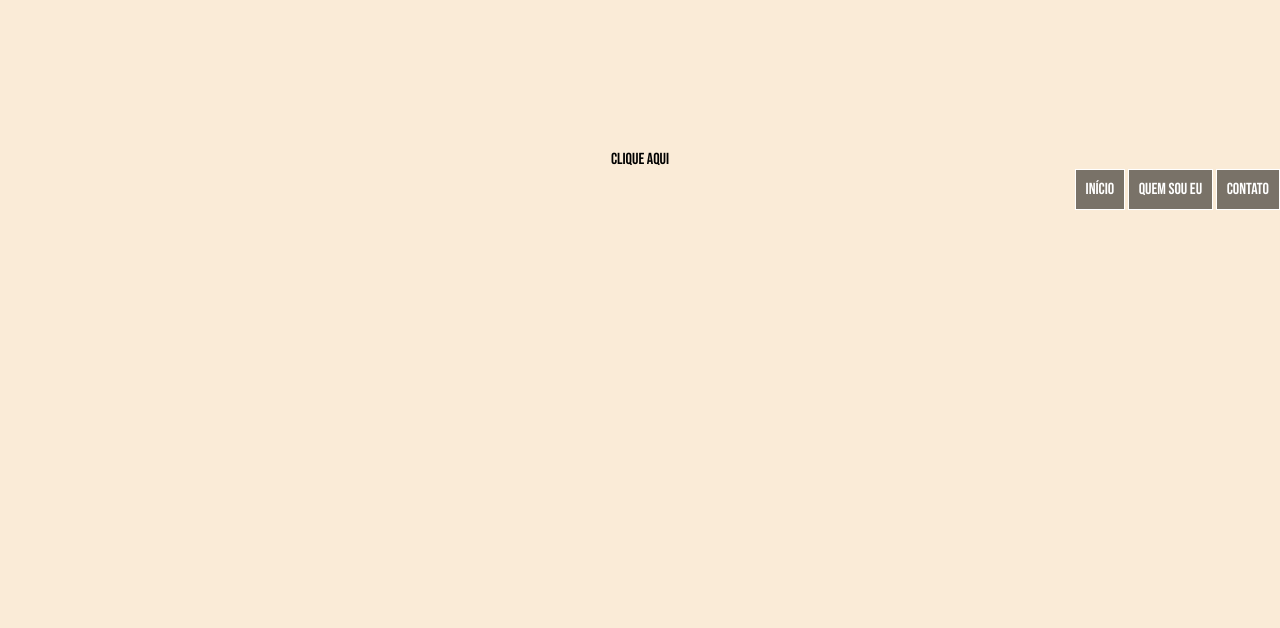
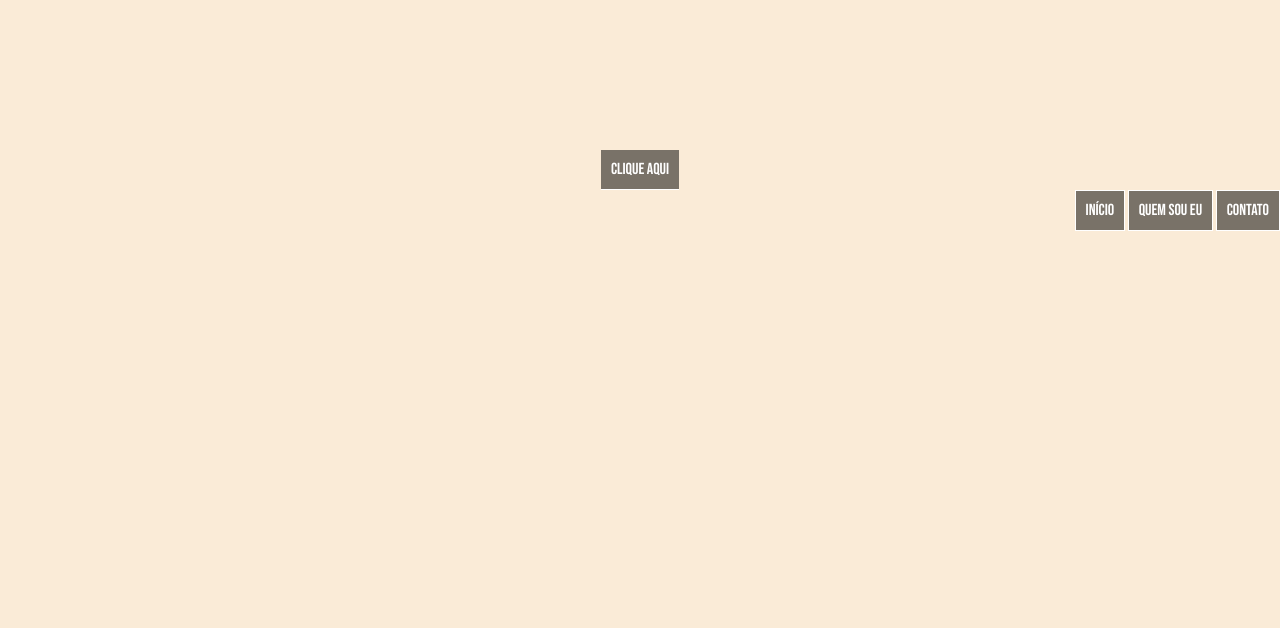
Before and after one commit to renaodigital/aulas-senac, a plain HTML site: page exercícios/Layout/index.html in a window 1280 px wide. Shown: the top 628 px of the page. Drawn offline with Linux system fonts and the light colour scheme.

Commit message:
04/04/2023 [21h52min]

```diff
--- a/exercícios/Layout/style.css
+++ b/exercícios/Layout/style.css
@@ -42,6 +42,15 @@
     margin-bottom: 20px;
 }
 
+.cabecalho_conteudo p {
+    color: #fff;
+    background-color: #00000083;
+    display: inline-block;
+    padding: 10px;
+    border-bottom: 1px solid #fff;
+}
+
+
 <!-- link text-shadow --!>
 https://www.w3schools.com/cssref/css3_pr_text-shadow.php
 
```
